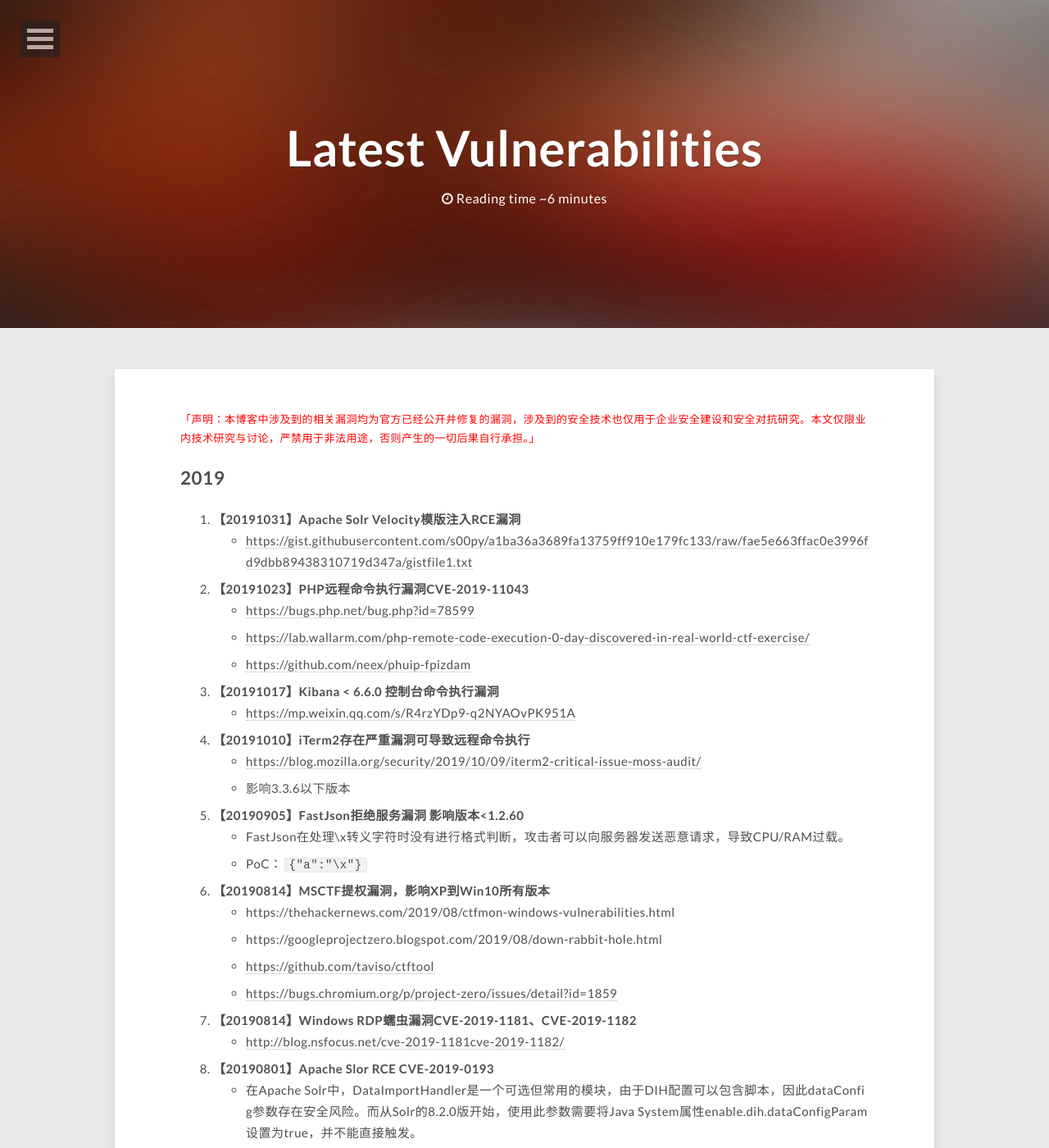
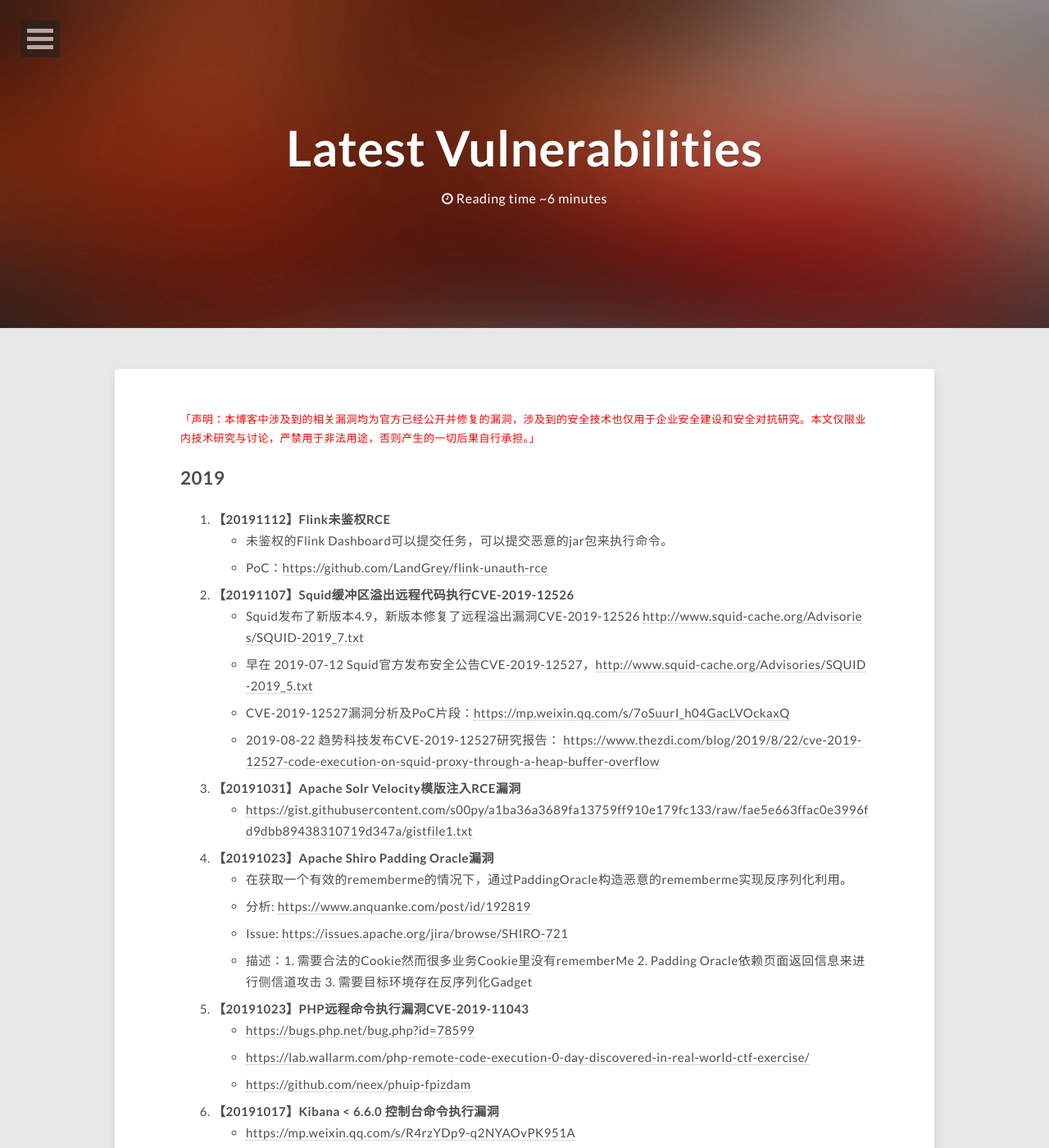
Before and after one commit to kxcode/kxcode.github.io, a Jekyll site: the page built from latest-vulns/index.md, in a window 1280 px wide and 1400 px high. Shown: the whole window at 82% size. Built offline with Jekyll 4.4.1, drawn with Linux system fonts in a browser that asks for light colours; nearby versions of some CDN libraries; comment, search, counter and statistics services are not loaded.

Commit message:
update some vulns and articles

```diff
--- a/latest-vulns/index.md
+++ b/latest-vulns/index.md
@@ -9,8 +9,24 @@ share: true
 
 2019
 ---
+1. **【20191112】Flink未鉴权RCE**
+    - 未鉴权的Flink Dashboard可以提交任务，可以提交恶意的jar包来执行命令。
+    - PoC：<https://github.com/LandGrey/flink-unauth-rce>
+
+1. **【20191107】Squid缓冲区溢出远程代码执行CVE-2019-12526**
+    - Squid发布了新版本4.9，新版本修复了远程溢出漏洞CVE-2019-12526 <http://www.squid-cache.org/Advisories/SQUID-2019_7.txt>
+    - 早在 2019-07-12 Squid官方发布安全公告CVE-2019-12527，<http://www.squid-cache.org/Advisories/SQUID-2019_5.txt>
+    - CVE-2019-12527漏洞分析及PoC片段：<https://mp.weixin.qq.com/s/7oSuurI_h04GacLVOckaxQ>
+    - 2019-08-22 趋势科技发布CVE-2019-12527研究报告： <https://www.thezdi.com/blog/2019/8/22/cve-2019-12527-code-execution-on-squid-proxy-through-a-heap-buffer-overflow>
+
 1. **【20191031】Apache Solr Velocity模版注入RCE漏洞**
     - <https://gist.githubusercontent.com/s00py/a1ba36a3689fa13759ff910e179fc133/raw/fae5e663ffac0e3996fd9dbb89438310719d347a/gistfile1.txt>
+
+1. **【20191023】Apache Shiro Padding Oracle漏洞**
+    - 在获取一个有效的rememberme的情况下，通过PaddingOracle构造恶意的rememberme实现反序列化利用。
+    - 分析: <https://www.anquanke.com/post/id/192819>
+    - Issue: <https://issues.apache.org/jira/browse/SHIRO-721>
+    - 描述：1. 需要合法的Cookie然而很多业务Cookie里没有rememberMe 2. Padding Oracle依赖页面返回信息来进行侧信道攻击 3. 需要目标环境存在反序列化Gadget
 
 1. **【20191023】PHP远程命令执行漏洞CVE-2019-11043**
     - <https://bugs.php.net/bug.php?id=78599>
```
Also changed, not shown: pentest-tools/index.md (+9 -2 lines).
